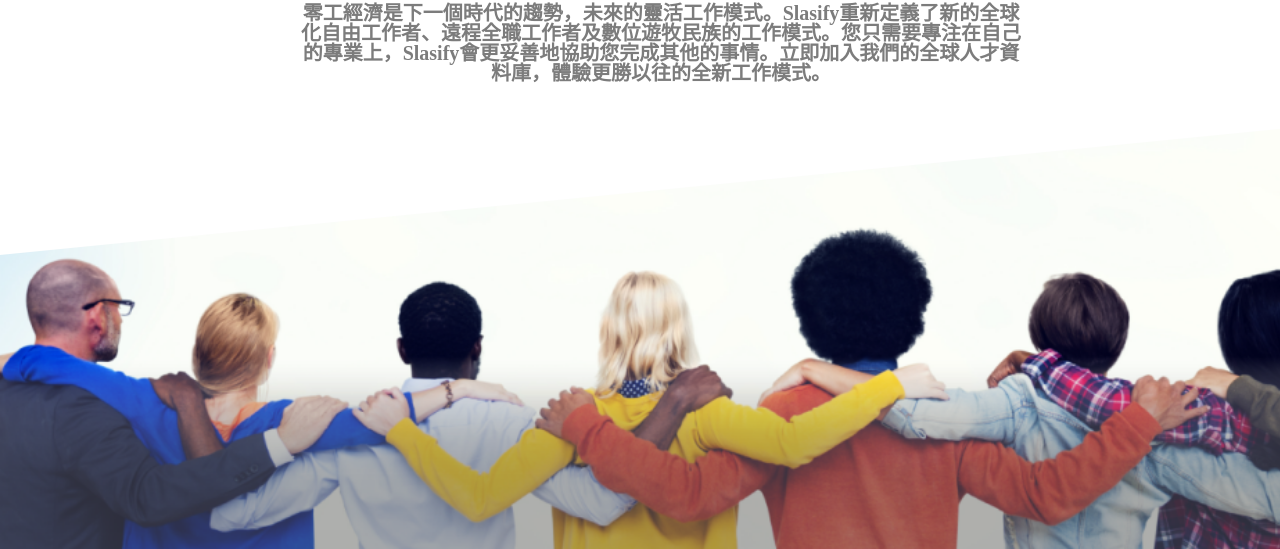
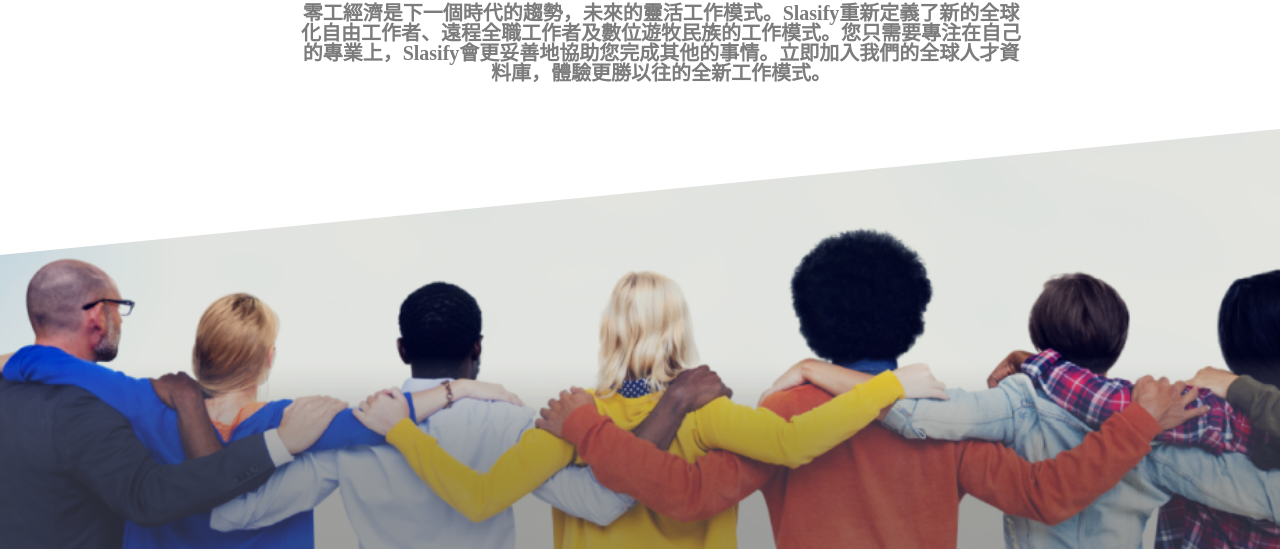
Before and after one commit to antai0926/clip-path-polygon, a plain HTML site: page index.html in a window 1280 px wide. Shown: the part 614-1163 px from the top of the page. Drawn offline with Linux system fonts and the light colour scheme.

Commit message:
add the mask to people

```diff
--- a/css/index.scss
+++ b/css/index.scss
@@ -67,7 +67,8 @@
 .people {
   width: 100%;
   height: 420px;
-  background-image: url('../img/people.png');
+  background-image: linear-gradient(rgba(0, 0, 0, 0.1), rgba(0, 0, 0, 0.1)),
+    url('../img/people.png');
   background-size: cover;
   clip-path: polygon(0 30%, 100% 0, 100% 100%, 0 100%);
 }
```
Also changed, not shown: css/index.css, 1 other file.
